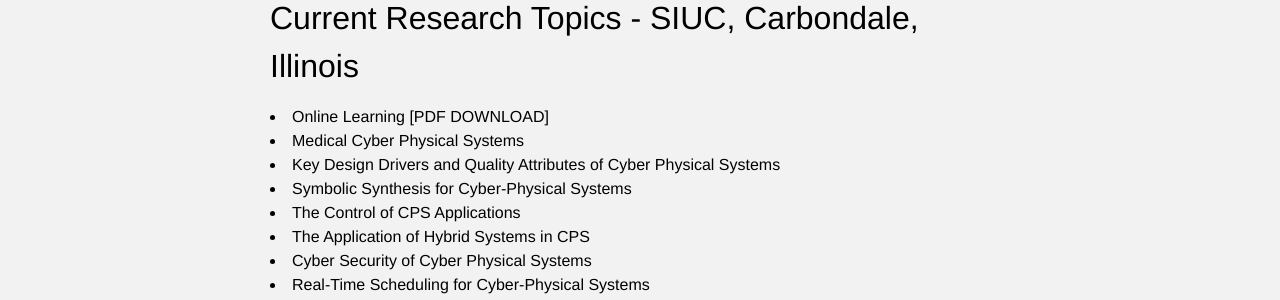
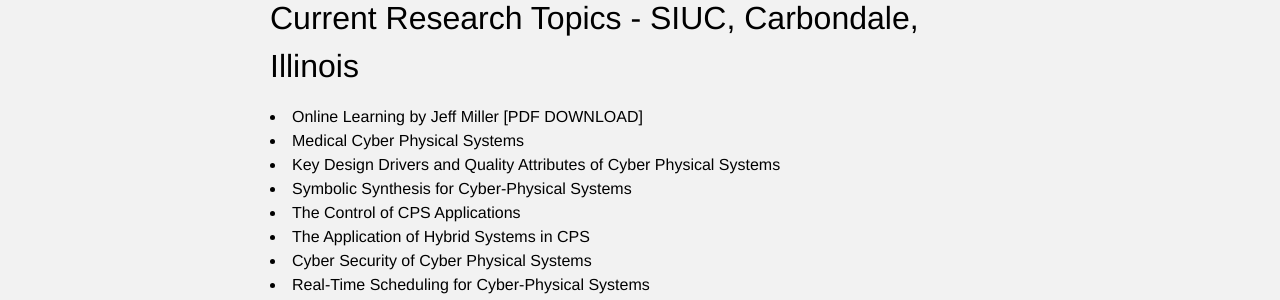
Before and after one commit to jmillersiu/jmillersiu.github.io, a Jekyll site: the page built from _posts/2021-09-22-research.markdown, in a window 1280 px wide. Shown: the part 245-545 px from the top of the page. Built offline with Jekyll 4.4.1, drawn with Linux system fonts in a browser that asks for light colours.

Commit message:
Update 2021-09-22-research.markdown

```diff
--- a/_posts/2021-09-22-research.markdown
+++ b/_posts/2021-09-22-research.markdown
@@ -8,7 +8,7 @@
 
 Current Research Topics - SIUC, Carbondale, Illinois
 ---
-<li>Online Learning <a href="https://jmillersiu.github.io/assets/Miller_Online_Learning_pdf.pdf" download>[PDF DOWNLOAD]</a></li>
+<li>Online Learning by Jeff Miller <a href="https://jmillersiu.github.io/assets/Miller_Online_Learning_pdf.pdf" download>[PDF DOWNLOAD]</a></li>
 <li>Medical Cyber Physical Systems</li>
 <li>Key Design Drivers and Quality Attributes of Cyber Physical Systems</li>
 <li>Symbolic Synthesis for Cyber-Physical Systems</li>
```
